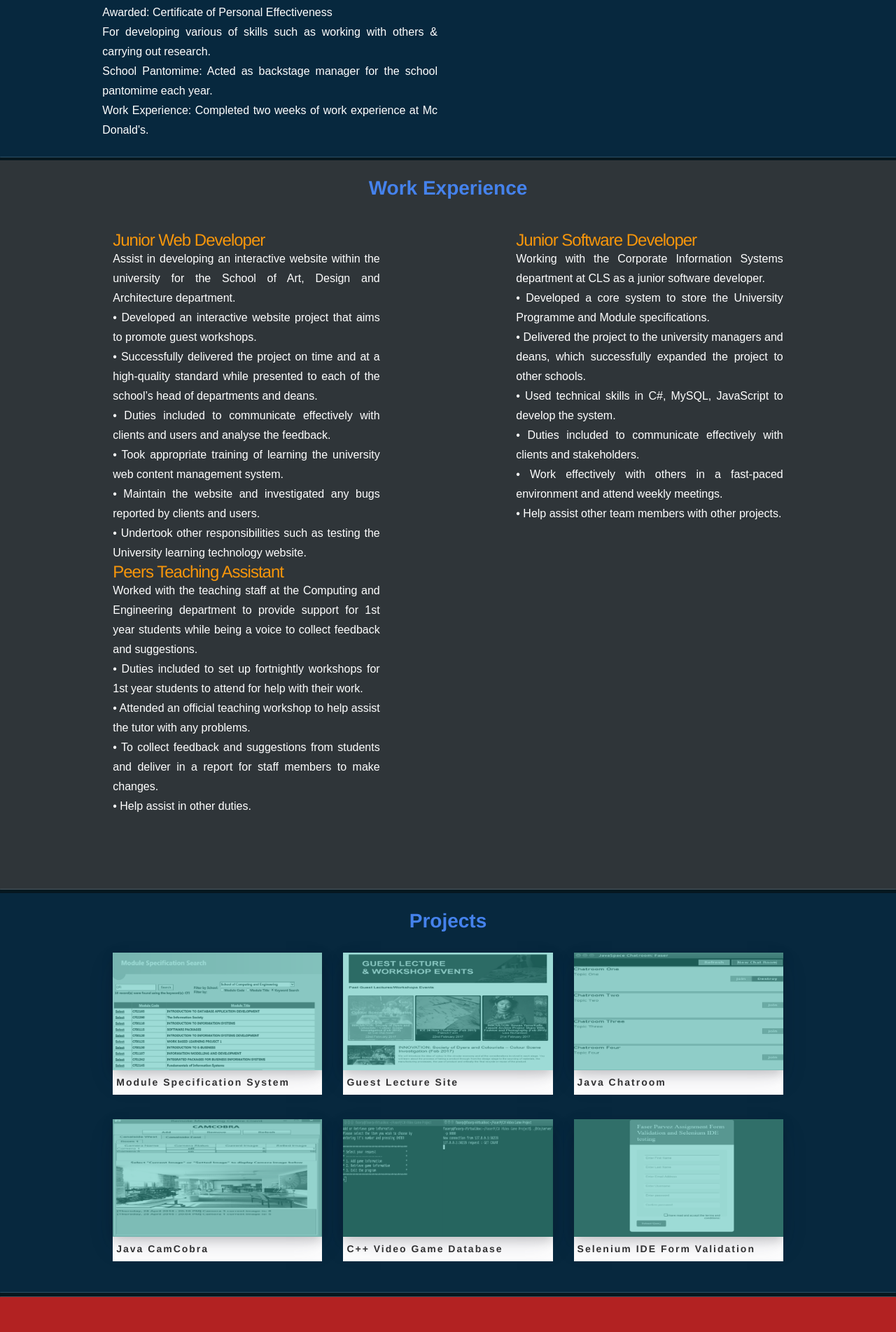
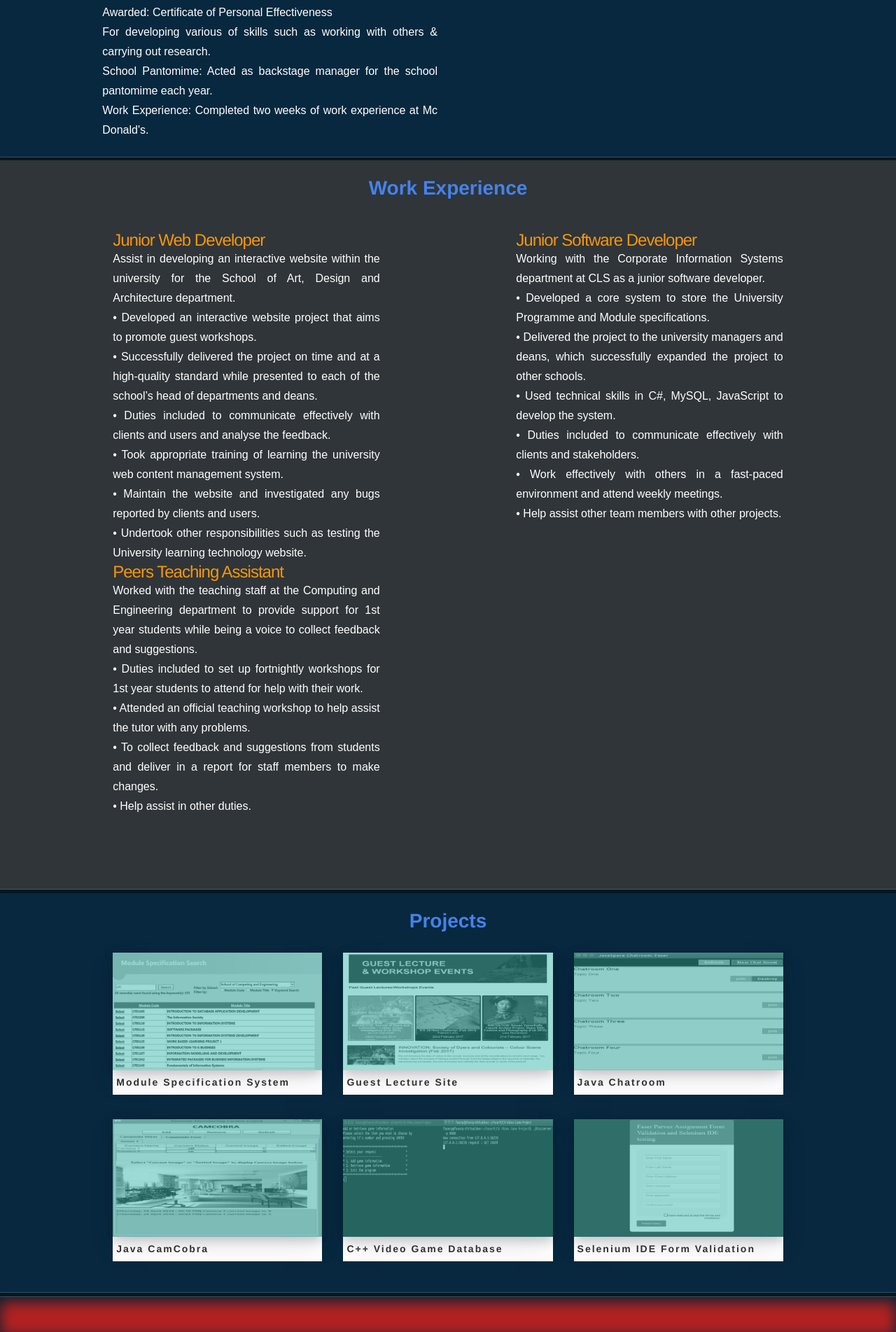
Before and after one commit to thisisatest1990/thisisatest1990.github.io, a Jekyll site: the page built from index.html, in a window 1280 px wide. Shown: the part 1937-3840 px from the top of the page at 70% size. Built offline with Jekyll 4.4.1, drawn with Linux system fonts in a browser that asks for light colours; nearby versions of some CDN libraries.

Commit message:
Update style.css

```diff
--- a/css/style.css
+++ b/css/style.css
@@ -287,8 +287,8 @@ blockquote, dd, div, dl, dt, form, h1, h2, h3, h4, h5, h6, li, ol, p, pre, td, t
 .c-footer {
     margin-top: .625rem;
     background: firebrick;
-    -webkit-box-shadow: inset 0 .625rem -2rem 0 #022233;
-    box-shadow: inset 0 .625rem -2rem 0 #022233;
+    -webkit-box-shadow: inset 0 .625rem 2rem 0 #022233;
+    box-shadow: inset 0 .625rem 2rem 0 #022233;
     position: relative;
     padding: 2.5rem;
 }
```
